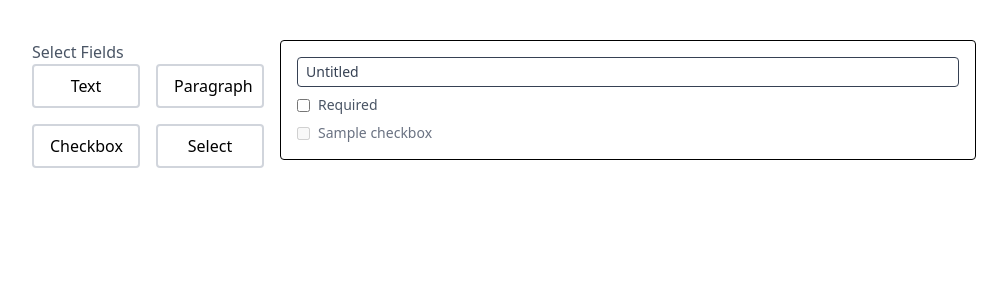
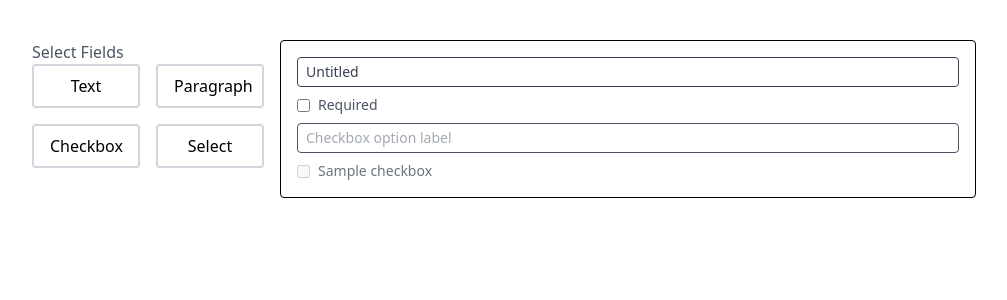
Before and after one commit to selenax/formVibes, a React (Vite) app: page / in a window 1280 px wide. Both pictures are taken after a click on the button "Checkbox". Shown: the top 300 px of the page, without its empty margins (136-1143 px from the left). Built offline with nearby package versions, Linux system fonts and the light colour scheme.

Commit message:
feat: allow editing checkbox option label in CheckboxField component

```diff
--- a/src/components/FieldList/CheckboxField.jsx
+++ b/src/components/FieldList/CheckboxField.jsx
@@ -1,13 +1,16 @@
 const CheckboxField = ({ field, onUpdate }) => {
   return (
     <div className="p-4 border rounded space-y-2">
+      {/* Label input */}
       <input
         type="text"
         value={field.label}
         onChange={(e) => onUpdate(field.id, { label: e.target.value })}
         className="text-sm font-medium text-gray-700 border px-2 py-1 rounded w-full"
+        placeholder="Field label"
       />
 
+      {/* Required checkbox */}
       <div className="flex items-center space-x-2">
         <input
           type="checkbox"
@@ -17,9 +20,21 @@ const CheckboxField = ({ field, onUpdate }) => {
         <label className="text-sm text-gray-600">Required</label>
       </div>
 
+      {/* Custom option label */}
+      <input
+        type="text"
+        value={field.optionLabel || ''}
+        onChange={(e) => onUpdate(field.id, { optionLabel: e.target.value })}
+        className="text-sm text-gray-600 border px-2 py-1 rounded w-full"
+        placeholder="Checkbox option label"
+      />
+
+      {/* Preview checkbox */}
       <div className="flex items-center space-x-2">
         <input type="checkbox" disabled />
-        <label className="text-sm text-gray-500">Sample checkbox</label>
+        <label className="text-sm text-gray-500">
+          {field.optionLabel || 'Sample checkbox'}
+        </label>
       </div>
     </div>
   );
```
